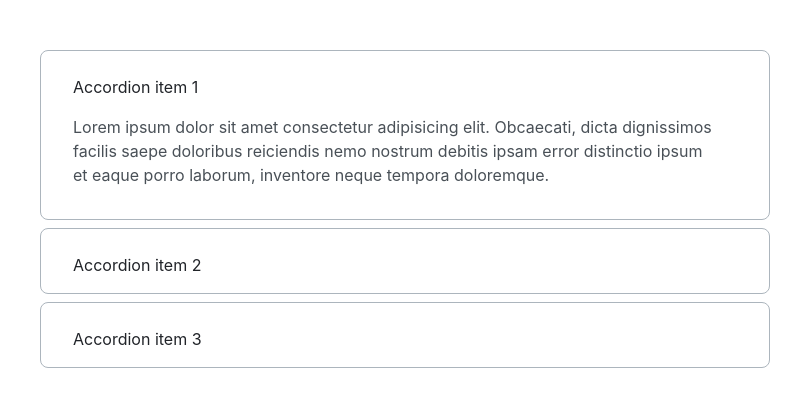
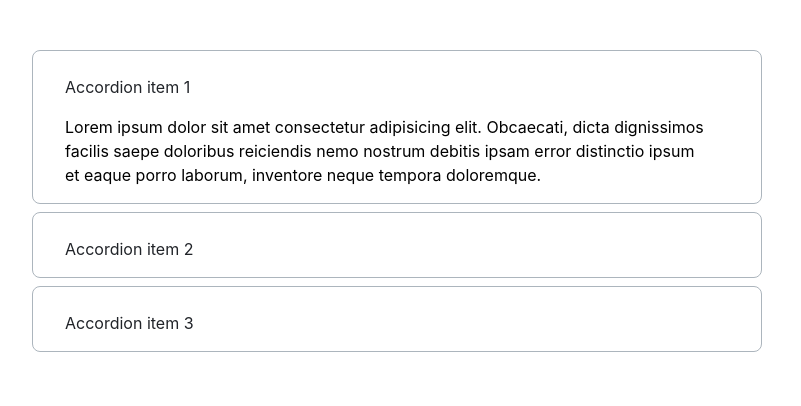
Before and after one commit to js-tasks-ru/htmlcss-20210708_andrew-rubanov, a website: page 03-lection1/02-accordion/index.html in a window 1280 px wide. Shown: the whole page, without its empty margins (18-819 px from the left). Drawn offline with Linux system fonts and the light colour scheme.

Commit message:
исправил замечания по аккордеону

```diff
--- a/03-lection1/02-accordion/accordion.css
+++ b/03-lection1/02-accordion/accordion.css
@@ -1,52 +1,41 @@
 /* Стилизация аккордеона */
 .accordion {
-    margin: 50px;
     width: 730px;
     display: flex;
     flex-direction: column;
+    gap: 8px;
 }
-
 .accordion__item {
-    background: #FFFFFF;
-    border: 1px solid #ACB5BD;
+    background: var(--white);
+    border: 1px solid var(--grey-3);
     box-sizing: border-box;
     border-radius: 8px;
-    margin-bottom: 8px;
 }
-
 .accordion__item:last-child {
     margin-bottom: 0;
 }
-
-.item_header {
-    margin-top: 24px;
-    margin-bottom: 16px;
-    margin-left: 32px;
+.accordion_item_header {
+    padding: 24px 540px 16px 32px;
     font-family: Inter;
     font-style: normal;
     font-weight: normal;
     font-size: 16px;
     line-height: 24px;
-    color: #212429;
+    color: var(--black);
 }
-
 .item_content {
-    margin-left: 32px;
-    margin-bottom: 32px;
-    margin-right: 49px;
-    margin-top: 0;
+    padding: 0 49px 16px 32px;
+    margin: 0;
     font-family: Inter;
     font-style: normal;
     font-weight: normal;
     font-size: 16px;
     line-height: 24px;
-    color: #495057;
+    color: #var(--grey-4);
 }
-
 summary {
     display: block;
 }
-
 summary::-webkit-details-marker {
     display: none;
 }
--- a/03-lection1/02-accordion/index.html
+++ b/03-lection1/02-accordion/index.html
@@ -4,23 +4,28 @@
     <head>
         <link rel="stylesheet" href="../../assets/css/main.css">
         <link rel="stylesheet" href="./accordion.css">
+        <style>
+            body {
+                margin: 50px;
+            }
+        </style>
     </head>
     <body>
         <div class="accordion">
         <details open class="accordion__item">
-            <summary class="item_header">
+            <summary class="accordion_item_header">
                 Accordion item 1
             </summary>
             <p class="item_content">Lorem ipsum dolor sit amet consectetur adipisicing elit. Obcaecati, dicta dignissimos facilis saepe doloribus reiciendis nemo nostrum debitis ipsam error distinctio ipsum et eaque porro laborum, inventore neque tempora doloremque.</p>
         </details>
         <details class="accordion__item">
-            <summary class="item_header">
+            <summary class="accordion_item_header">
                 Accordion item 2
             </summary>
             <p class="item_content">Lorem ipsum dolor sit amet consectetur adipisicing elit. Molestias numquam deserunt expedita corrupti, saepe eum magnam sint recusandae voluptatem repellendus commodi est libero praesentium voluptate alias modi dolorum? Totam, adipisci.</p>
         </details>
             <details class="accordion__item">
-                <summary class="item_header">
+                <summary class="accordion_item_header">
                     Accordion item 3
                 </summary>
                 <p class="item_content">Lorem ipsum dolor sit amet consectetur adipisicing elit. Deleniti consequuntur mollitia amet sapiente? Voluptate facere quidem, doloribus exercitationem tenetur earum repudiandae, delectus nam necessitatibus aperiam reiciendis soluta commodi natus voluptatem.</p>
```
